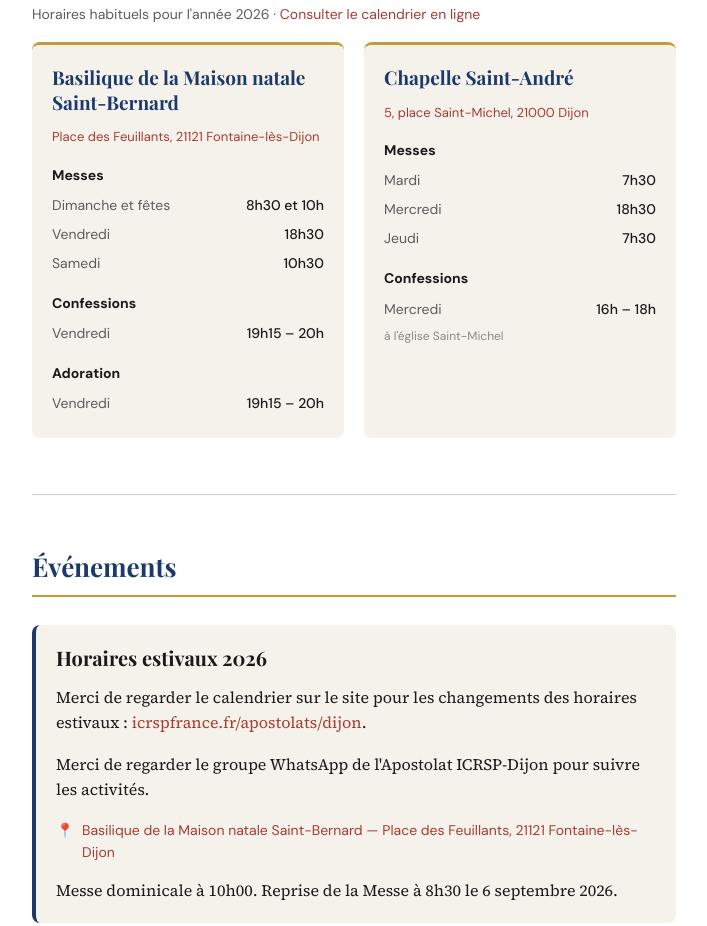
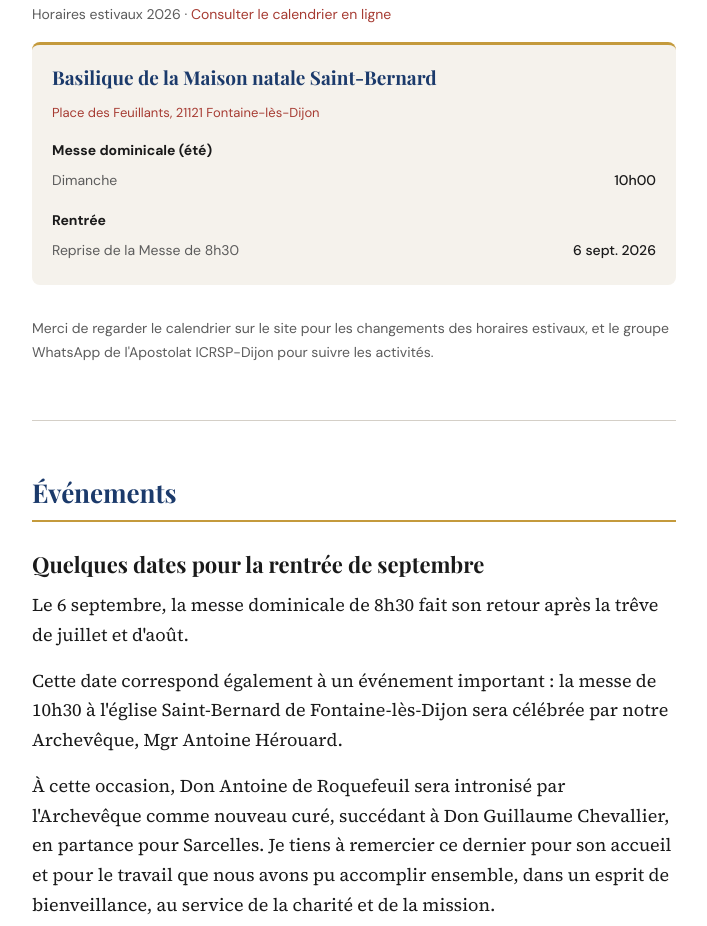
Before and after one commit to B-333/bulletin-icrsp-dijon, a plain HTML site: page bulletins/bulletin-icrsp-dijon-juillet-aout-2026.html in a window 1280 px wide. Shown: the part 6022-6948 px from the top of the page, without its empty margins (286-993 px from the left). Drawn offline with nearby package versions, Linux system fonts and the light colour scheme; a web font is replaced by a local one.

Commit message:
Bulletin n°3 — juillet-aout-2026

```diff
--- a/bulletins/bulletin-icrsp-dijon-juillet-aout-2026.html
+++ b/bulletins/bulletin-icrsp-dijon-juillet-aout-2026.html
@@ -746,48 +746,24 @@ details[open] .depliant-toggle__chevron {
   <section id="apostolat" class="section">
     <h2 class="section-title">Vie de l'Apostolat</h2>
 
-    <p class="block-subtitle">Horaires habituels pour l'année 2026 · <a href="https://icrspfrance.fr/apostolats/dijon" target="_blank">Consulter le calendrier en ligne</a></p>
+    <p class="block-subtitle">Horaires estivaux 2026 · <a href="https://icrspfrance.fr/apostolats/dijon" target="_blank">Consulter le calendrier en ligne</a></p>
 
-    <div class="horaires-grid">
     <div class="bloc-horaires">
       <h3 class="block-title">Basilique de la Maison natale Saint-Bernard</h3>
       <p class="bloc-horaires__address">
         <a href="https://maps.google.com/?q=Place+des+Feuillants,+21121+Fontaine-lès-Dijon" target="_blank">Place des Feuillants, 21121 Fontaine-lès-Dijon</a>
       </p>
       <div class="horaires-group">
-          <div class="horaires-group__label">Messes</div>
-          <div class="horaires-row"><span class="horaires-row__day">Dimanche et fêtes</span><span class="horaires-row__time">8h30 et 10h</span></div>
-          <div class="horaires-row"><span class="horaires-row__day">Vendredi</span><span class="horaires-row__time">18h30</span></div>
-          <div class="horaires-row"><span class="horaires-row__day">Samedi</span><span class="horaires-row__time">10h30</span></div>
+        <div class="horaires-group__label">Messe dominicale (été)</div>
+        <div class="horaires-row"><span class="horaires-row__day">Dimanche</span><span class="horaires-row__time">10h00</span></div>
       </div>
       <div class="horaires-group">
-          <div class="horaires-group__label">Confessions</div>
-          <div class="horaires-row"><span class="horaires-row__day">Vendredi</span><span class="horaires-row__time">19h15 – 20h</span></div>
-        </div>
-        <div class="horaires-group">
-          <div class="horaires-group__label">Adoration</div>
-          <div class="horaires-row"><span class="horaires-row__day">Vendredi</span><span class="horaires-row__time">19h15 – 20h</span></div>
+        <div class="horaires-group__label">Rentrée</div>
+        <div class="horaires-row"><span class="horaires-row__day">Reprise de la Messe de 8h30</span><span class="horaires-row__time">6 sept. 2026</span></div>
       </div>
     </div>
 
-      <div class="bloc-horaires">
-        <h3 class="block-title">Chapelle Saint-André</h3>
-        <p class="bloc-horaires__address">
-          <a href="https://maps.google.com/?q=5+place+Saint-Michel,+21000+Dijon" target="_blank">5, place Saint-Michel, 21000 Dijon</a>
-        </p>
-        <div class="horaires-group">
-          <div class="horaires-group__label">Messes</div>
-          <div class="horaires-row"><span class="horaires-row__day">Mardi</span><span class="horaires-row__time">7h30</span></div>
-          <div class="horaires-row"><span class="horaires-row__day">Mercredi</span><span class="horaires-row__time">18h30</span></div>
-          <div class="horaires-row"><span class="horaires-row__day">Jeudi</span><span class="horaires-row__time">7h30</span></div>
-        </div>
-        <div class="horaires-group">
-          <div class="horaires-group__label">Confessions</div>
-          <div class="horaires-row"><span class="horaires-row__day">Mercredi</span><span class="horaires-row__time">16h – 18h</span></div>
-          <div class="horaires-row"><span class="horaires-row__day" style="font-size:12px; opacity:0.7;">à l'église Saint-Michel</span><span></span></div>
-        </div>
-      </div>
-    </div>
+    <p style="font-family: var(--font-ui); font-size: 14px; color: var(--color-text-secondary); margin-top: 16px;">Merci de regarder le calendrier sur le site pour les changements des horaires estivaux, et le groupe WhatsApp de l'Apostolat ICRSP-Dijon pour suivre les activités.</p>
   </section>
 
   <!-- ===================== -->
@@ -796,20 +772,7 @@ details[open] .depliant-toggle__chevron {
   <section id="evenements" class="section">
     <h2 class="section-title">Événements</h2>
 
-    <div class="fiche-evenement" style="border-left-color: var(--color-primary);">
-      <h3 class="block-title">Horaires estivaux 2026</h3>
-      <p>Merci de regarder le calendrier sur le site pour les changements des horaires estivaux&nbsp;: <a href="https://icrspfrance.fr/apostolats/dijon" target="_blank">icrspfrance.fr/apostolats/dijon</a>.</p>
-      <p>Merci de regarder le groupe WhatsApp de l'Apostolat ICRSP-Dijon pour suivre les activités.</p>
-      <div class="fiche-meta">
-        <div class="fiche-meta__row">
-          <span class="fiche-meta__icon">📍</span>
-          <span class="fiche-meta__lieu"><a href="https://maps.google.com/?q=Place+des+Feuillants,+21121+Fontaine-lès-Dijon" target="_blank">Basilique de la Maison natale Saint-Bernard — Place des Feuillants, 21121 Fontaine-lès-Dijon</a></span>
-        </div>
-      </div>
-      <p>Messe dominicale à 10h00. Reprise de la Messe à 8h30 le 6 septembre 2026.</p>
-    </div>
-
-    <h3 class="block-title" style="margin-top: 48px;">Quelques dates pour la rentrée de septembre</h3>
+    <h3 class="block-title">Quelques dates pour la rentrée de septembre</h3>
     <p>Le 6 septembre, la messe dominicale de 8h30 fait son retour après la trêve de juillet et d'août.</p>
     <p>Cette date correspond également à un événement important&nbsp;: la messe de 10h30 à l'église Saint-Bernard de Fontaine-lès-Dijon sera célébrée par notre Archevêque, Mgr Antoine Hérouard.</p>
     <p>À cette occasion, Don Antoine de Roquefeuil sera intronisé par l'Archevêque comme nouveau curé, succédant à Don Guillaume Chevallier, en partance pour Sarcelles. Je tiens à remercier ce dernier pour son accueil et pour le travail que nous avons pu accomplir ensemble, dans un esprit de bienveillance, au service de la charité et de la mission.</p>
@@ -1039,7 +1002,7 @@ details[open] .depliant-toggle__chevron {
           <span class="fiche-meta__date">13 et 14 août 2026</span>
         </div>
       </div>
-      <p>Pour les étudiants et jeunes pros&nbsp;! Jeudi 13 août&nbsp;: rendez-vous à 12h à la gare de Saint-Denis-lès-Martel (46). Vendredi 14 août&nbsp;: fin à 17h30 à la Basilique. Inscription via le QR code.</p>
+      <p>Pour les étudiants et jeunes pros&nbsp;! Jeudi 13 août&nbsp;: rendez-vous à 12h à la gare de Saint-Denis-lès-Martel (46). Vendredi 14 août&nbsp;: fin à 17h30 à la Basilique. Tarif&nbsp;: 20&nbsp;€. Inscription via le QR code.</p>
       <p class="fiche-contact"><a href="tel:+33761632810">07 61 63 28 10</a> · <a href="mailto:contactsaintlouisrocamadour@gmail.com">contactsaintlouisrocamadour@gmail.com</a></p>
     </div>
   </section>
```
Also changed, not shown: index.html (+8 -45 lines). Lines whose indentation alone changed are shown as unchanged.
